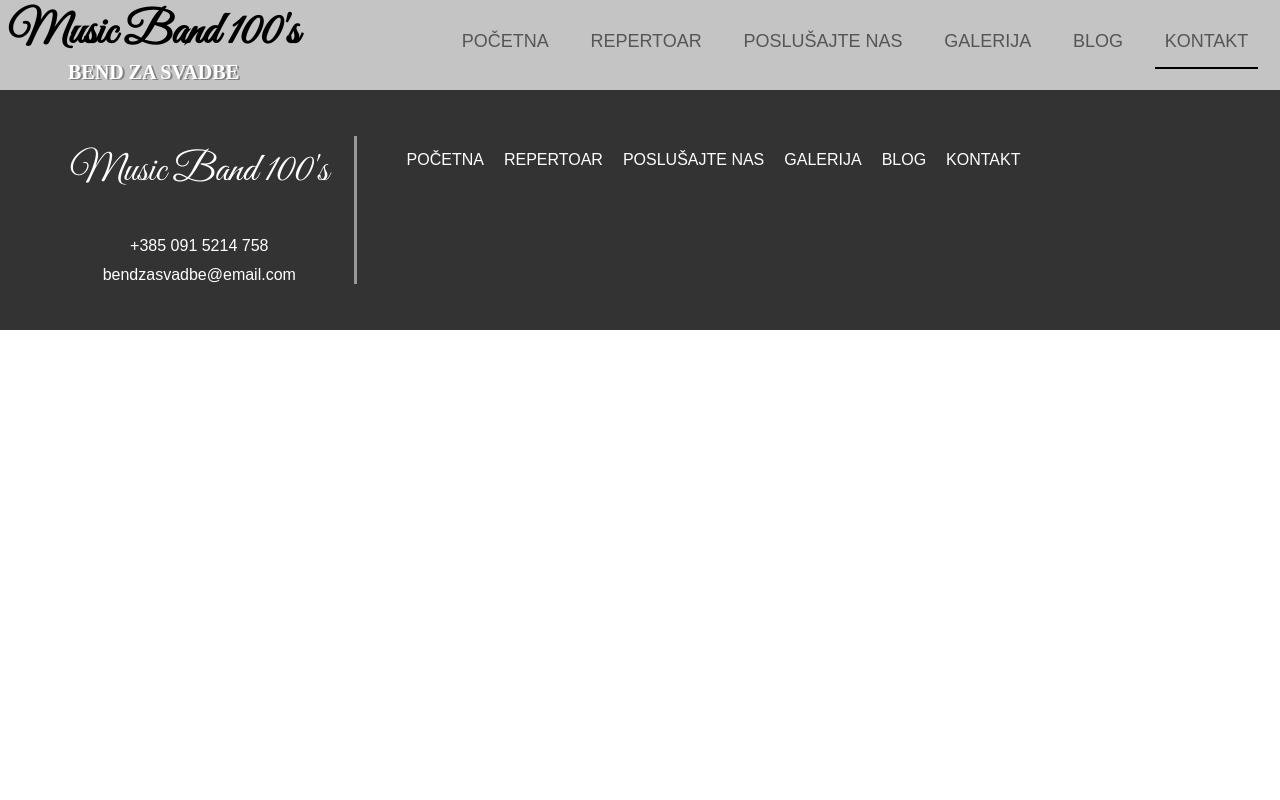
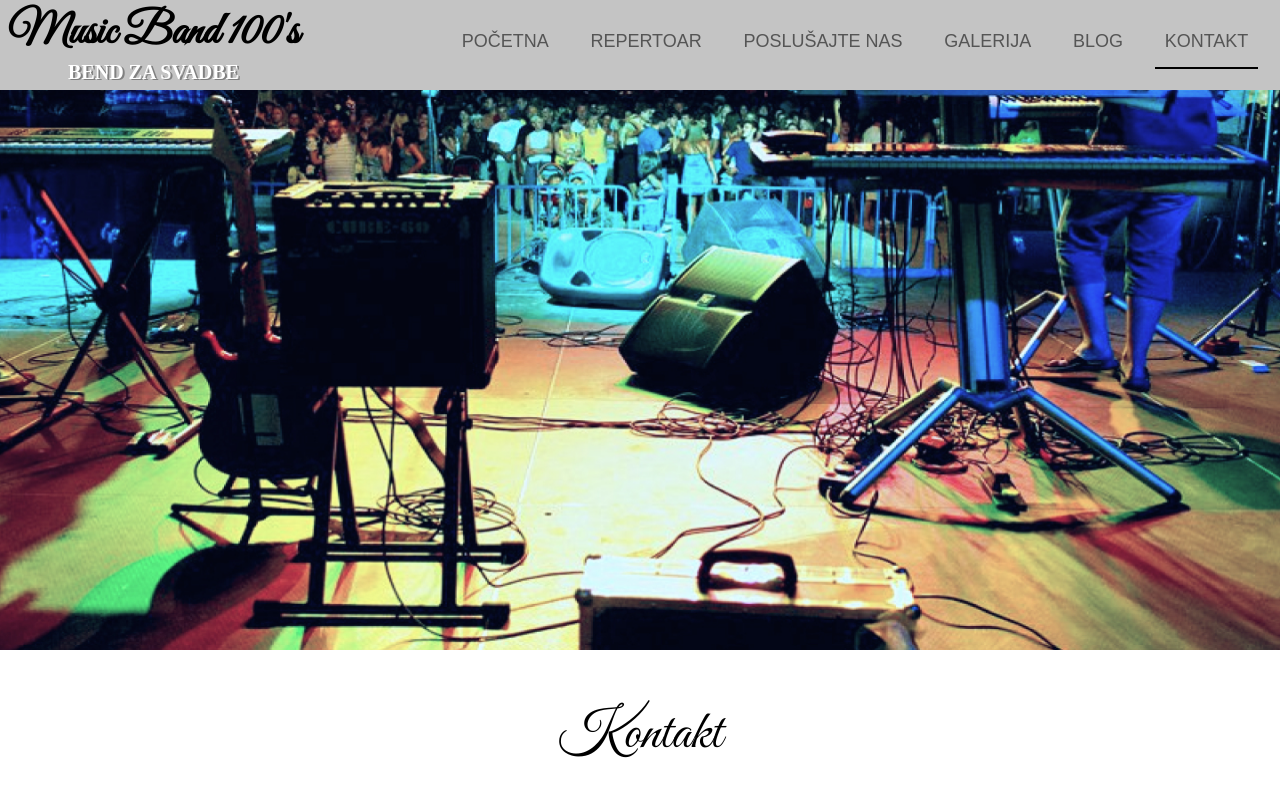
Before and after one commit to ptadic00/Korisnicka-sucelja-projekt, a Gatsby site: page /contact in a window 1280 px wide. Shown: the top 800 px of the page. Built offline with nearby package versions, Linux system fonts and the light colour scheme; Gatsby itself is replaced by a stand-in of ours.

Commit message:
"Adding ContactTitle"

```diff
--- /dev/null
+++ b/src/components/ContactTitle/index.js
@@ -0,0 +1,13 @@
+import React from 'react'
+
+import styles from './style.module.css'
+import contactImg from '../../images/contactImg.jpg'
+
+const ContactTitle = () => (
+    <nav>
+        <img src={contactImg} alt="contact_img" ></img>
+        <h2 className={styles.contactTitle}>Kontakt</h2>
+    </nav>
+)
+
+export default ContactTitle
--- /dev/null
+++ b/src/components/ContactTitle/style.module.css
@@ -0,0 +1,15 @@
+@import url(https://fonts.googleapis.com/css2?family=Great+Vibes&display=swap);
+
+img {
+    width:  100%;
+    height: 70vh;
+}
+
+.contactTitle {
+    font-family: "Great Vibes";
+    font-size: 55px;
+    font-weight: normal;
+    position: relative;
+    text-align: center;
+
+}
--- a/src/pages/contact.js
+++ b/src/pages/contact.js
@@ -1,13 +1,13 @@
 import React from "react"
 import Footer from "../components/Footer"
 import NavigationHeader from '../components/NavigationHeader'
-//import Contact from '../components/Contact'
+import ContactTitle from '../components/ContactTitle'
 //import ContactForm from '../components/ContactForm'
 
 const ContactPage = () => (
   <main>
     <NavigationHeader activeTab="Kontakt"/>
-
+        <ContactTitle/>
 
     <Footer/>
   </main>
```
Also changed, not shown: src/images/contactImg.jpg (added).
